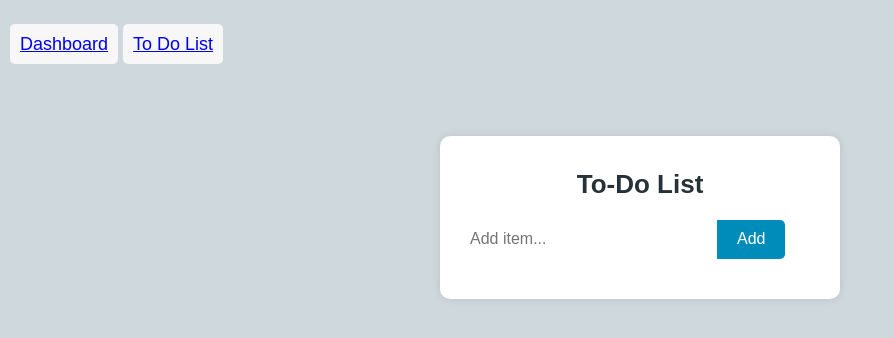
After one commit to levizoca/desafios-flask, a Flask app: page /toDoList in a window 1280 px wide. The commit adds this page. Shown: the top 338 px of the page, without its empty margins (0-893 px from the left). Run offline with Flask 2, Linux system fonts and the light colour scheme.

Commit message:
update app

```diff
--- a/app.py
+++ b/app.py
@@ -25,7 +25,10 @@ from user import routes
 def home():
     return render_template('home.html')
 
-
 @app.route('/dashboard/')
 def dashboard():
     return render_template('dashboard.html')
+
+@app.route('/toDoList')
+def toDoList():
+    return render_template('toDoList.html')
--- a/static/css/styles.css
+++ b/static/css/styles.css
@@ -1,8 +1,3 @@
-/*
-  Colors: http://getuicolors.com
-*/
-
-/* Setup */
 :root {
   --black: #000000;
   --almost-black: #263238;
@@ -33,7 +28,78 @@ body {
   background: var(--grey-light);
 }
 
-/* Typography */
+.navbar {
+	padding: 10px;
+	display: flex;
+}
+
+.navbar-li {
+	display: inline;
+}
+
+.container {
+	width: 400px;
+	margin: 50px auto;
+	background-color: #fff;
+	border-radius: 10px;
+	padding: 20px;
+	box-shadow: 0px 0px 10px rgba(0, 0, 0, 0.1);
+}
+
+.title {
+	text-align: center;
+	margin-bottom: 20px;
+}
+
+.input {
+	width: 70%;
+	padding: 10px;
+	font-size: 16px;
+	border-radius: 5px 0px 0px 5px;
+	border: none;
+	outline: none;
+}
+
+.add-button {
+	padding: 10px 20px;
+	background-color: #008CBA;
+	border: none;
+	color: #fff;
+	font-size: 16px;
+	border-radius: 0px 5px 5px 0px;
+	cursor: pointer;
+}
+
+ul {
+	margin-top: 20px;
+	padding: 0;
+	list-style-type: none;
+}
+
+li {
+	background-color: #f7f7f7;
+	padding: 10px;
+	margin-bottom: 5px;
+	border-radius: 5px;
+	display: flex;
+	justify-content: space-between;
+	align-items: center;
+}
+
+li span {
+	margin-right: 10px;
+}
+
+li button {
+	background-color: #df5967;
+	color: #fff;
+	border: none;
+	padding: 5px 10px;
+	border-radius: 5px;
+	cursor: pointer;
+	margin: 2px;
+}
+
 .center {
   text-align: center;
 }
@@ -56,7 +122,6 @@ p {
   margin: 24px 0;
 }
 
-/* Cards */
 .card-wrapper {
   margin: 0 auto;
   padding: 90px 30px;
@@ -88,7 +153,6 @@ p {
   }
 }
 
-/* Forms */
 form {
   transition: opacity .15s ease;
 }
@@ -139,7 +203,6 @@ label {
   display: none;
 }
 
-/* Buttons */
 .btn {
   margin: 0 0 24px;
   padding: 11px 30px 10px;
--- a/templates/base.html
+++ b/templates/base.html
@@ -16,6 +16,7 @@
 
     <script src="/static/js/jquery.js"></script>
     <script src="/static/js/scripts.js"></script>
+    <script src="/static/js/toDoList.js"></script>
 
 </body>
 </html>
--- /dev/null
+++ b/templates/toDoList.html
@@ -0,0 +1,24 @@
+{% extends "base.html" %}
+
+{% block content %}
+
+    <header>
+        <nav class="navbar">
+            <ul class="navbar-ul">
+                <li class="navbar-li"><a href="/dashboard">Dashboard</a></li>
+                <li class="navbar-li"><a href="/toDoList">To Do List</a></li>
+            </ul>
+        </nav>
+    </header>
+
+    <div class="container">
+        <h1 class="title">To-Do List</h1>
+
+        <input type="text" id="input-box" class="input" placeholder="Add item...">
+
+        <button onclick="addItem()" class="add-button">Add</button>
+
+        <ul id="list"></ul>
+    </div>
+
+{% endblock %}
```
Also changed, not shown: static/js/toDoList.js (added, +47 -0 lines), templates/dashboard.html (+9 -0 lines), 2 other files.
